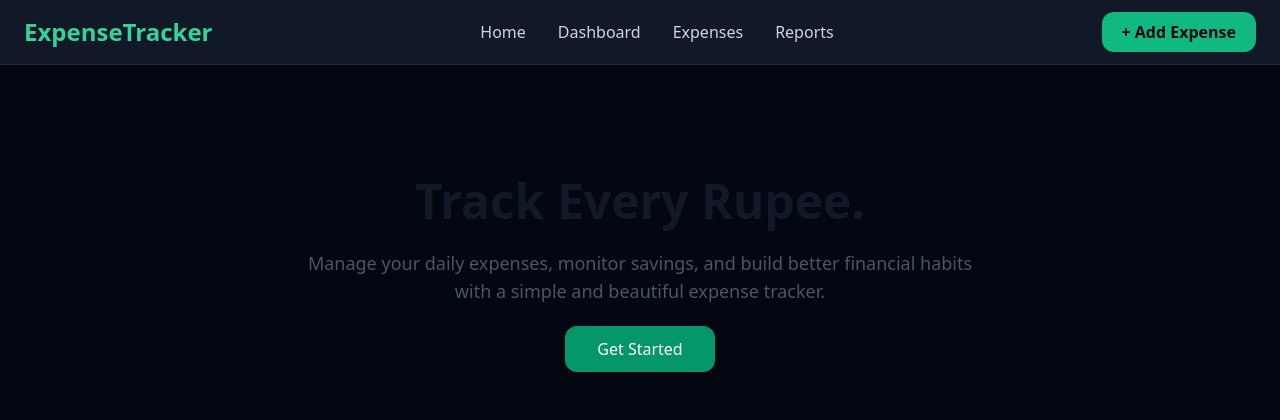
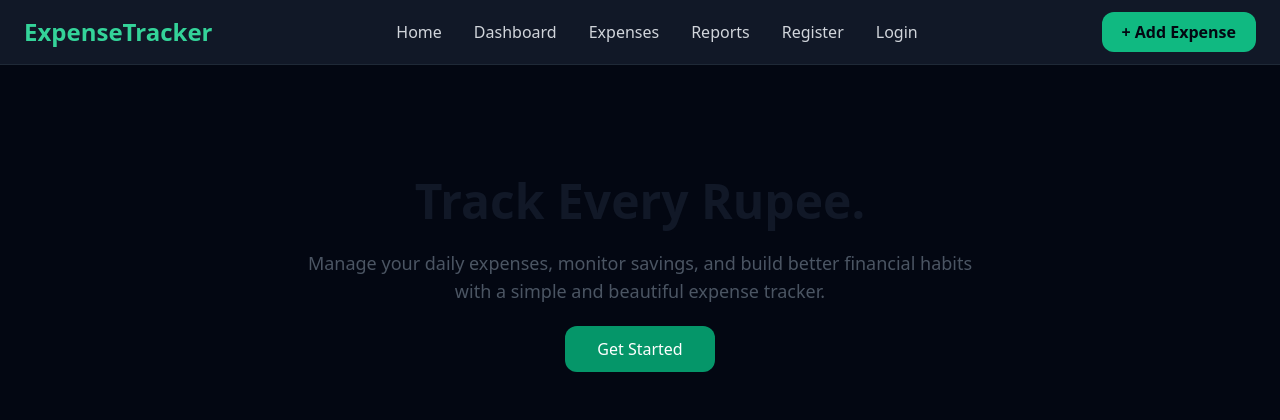
Before and after one commit to CodeWithHarsh143/Expensense-Tracker-Website, a Flask app: page / in a window 1280 px wide. Shown: the top 420 px of the page. Run offline with Flask 3, Linux system fonts and the light colour scheme; some libraries are stand-ins or nearby versions.

Commit message:
Adding register and login page routes

```diff
--- a/main.py
+++ b/main.py
@@ -13,12 +13,19 @@ import smtplib
 import os
 from dotenv import load_dotenv
 from datetime import date
-
 app = Flask(__name__)
 
 @app.route("/")
 def home():
-  return render_template("index.html")
+    return render_template("index.html")
+
+@app.route("/login")
+def login():
+    return render_template("login.html")
+
+@app.route("/register")
+def register():
+    return render_template("register.html")
 
 if __name__ == "__main__":
-  app.run(debug=True)
+    app.run(debug=True)
--- a/templates/components/navbar.html
+++ b/templates/components/navbar.html
@@ -24,7 +24,7 @@
 
                 </a>
 
-                <a href="/dashboard"
+                <a href="../dashboard"
                     class="text-gray-300 hover:text-emerald-400 transition-colors">
 
                     Dashboard
@@ -44,6 +44,18 @@
                     Reports
 
                 </a>
+                <a href="/register"
+                    class="text-gray-300 hover:text-emerald-400 transition-colors">
+
+                    Register
+
+                </a>
+                <a href="/login"
+                    class="text-gray-300 hover:text-emerald-400 transition-colors">
+
+                    Login
+
+                </a>
 
             </div>
 
```
